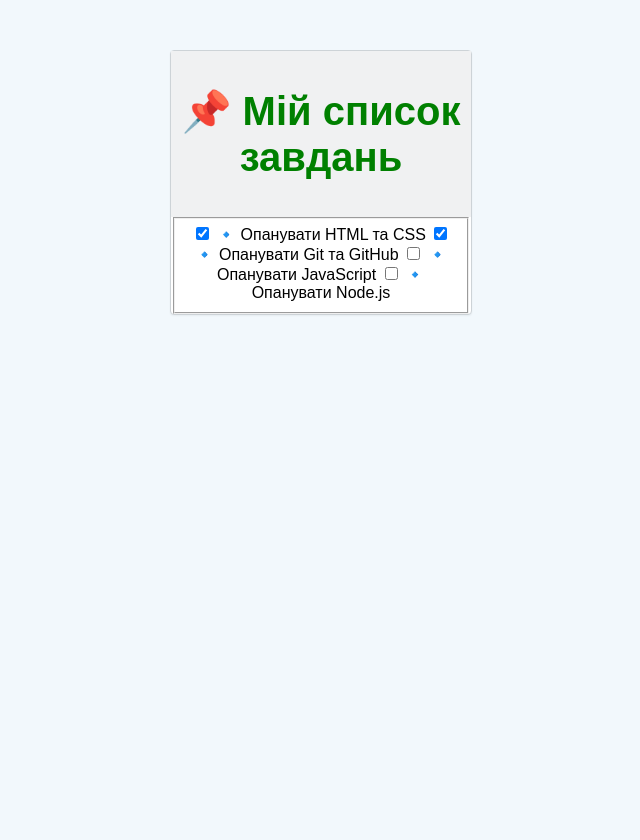
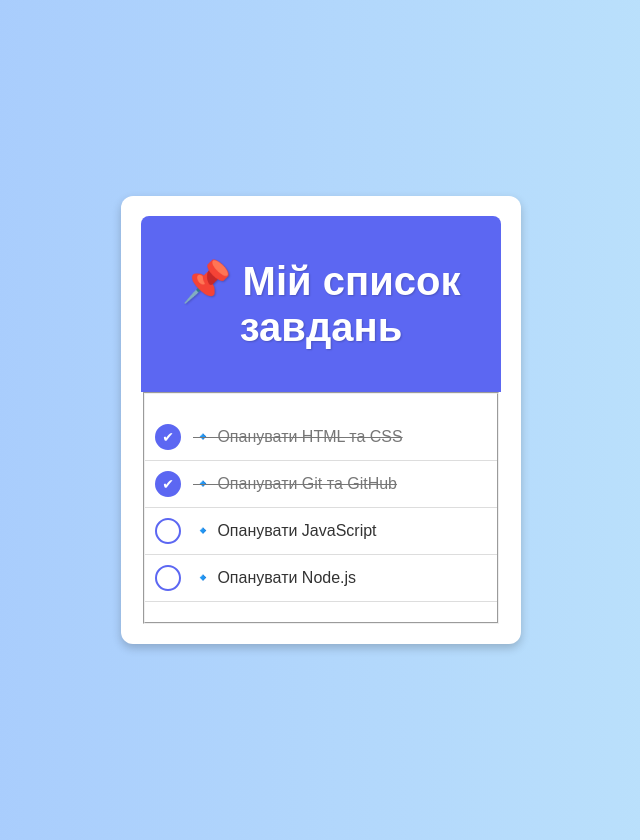
Before and after one commit to Vladislav-prokopchuk/task-list, a plain HTML site: page index.html in a window 1280 px wide. Shown: the whole page, without its empty margins (319-959 px from the left). Before the commit the page ends 800 px from the top, so only its background shows below. Drawn offline with Linux system fonts and the light colour scheme.

Commit message:
Update style.css

```diff
--- a/style.css
+++ b/style.css
@@ -1,22 +1,97 @@
+/* Загальні стилі */
 body {
-    font-family: Arial, sans-serif;
-    background-color: #f2f8fc;
-    text-align: center;
+  font-family: 'Poppins', sans-serif;
+  background: linear-gradient(to right, #a1c4fd, #c2e9fb);
+  display: flex;
+  justify-content: center;
+  align-items: center;
+  height: 100vh;
+  margin: 0;
+  padding: 20px;
 }
 
-.tasks {
-    margin: 50px auto;
-    width: 300px;
-    background: white;
-    border: 1px solid #cdd3d7;
-    border-radius: 4px;
-    box-shadow: 0 1px 2px rgba(0, 0, 0, 0.05);
+/* Контейнер */
+.container {
+  max-width: 400px;
+  width: 100%;
 }
 
+/* Список завдань */
+.tasks {
+  background: #fff;
+  border-radius: 12px;
+  box-shadow: 0px 4px 10px rgba(0, 0, 0, 0.2);
+  padding: 20px;
+  text-align: center;
+}
+
+/* Заголовок */
 .tasks-header {
-    background: #f0f1f2;
-    padding: 10px;
-    font-size: 20px;
-    font-weight: bold;
-    color: green;
+  background: #5c67f2;
+  color: white;
+  padding: 15px;
+  border-radius: 8px 8px 0 0;
+  font-size: 20px;
+  font-weight: bold;
+  text-shadow: 1px 1px 2px rgba(0, 0, 0, 0.2);
 }
+
+/* Список завдань */
+.tasks-list {
+  padding: 20px 0;
+}
+
+/* Кожен пункт списку */
+.tasks-list-item {
+  display: flex;
+  align-items: center;
+  padding: 10px;
+  border-bottom: 1px solid #ddd;
+  cursor: pointer;
+  transition: 0.3s;
+}
+
+.tasks-list-item:hover {
+  background: #f9f9f9;
+}
+
+/* Галочка */
+.tasks-list-cb {
+  display: none;
+}
+
+.tasks-list-mark {
+  width: 22px;
+  height: 22px;
+  border: 2px solid #5c67f2;
+  border-radius: 50%;
+  display: flex;
+  align-items: center;
+  justify-content: center;
+  margin-right: 12px;
+  transition: 0.3s;
+}
+
+.tasks-list-cb:checked + .tasks-list-mark {
+  background: #5c67f2;
+  border-color: #5c67f2;
+  position: relative;
+}
+
+.tasks-list-cb:checked + .tasks-list-mark::after {
+  content: '✔';
+  color: white;
+  font-size: 14px;
+}
+
+/* Текст завдання */
+.tasks-list-desc {
+  font-size: 16px;
+  font-weight: 500;
+  color: #333;
+}
+
+.tasks-list-cb:checked ~ .tasks-list-desc {
+  text-decoration: line-through;
+  color: #777;
+}
```
